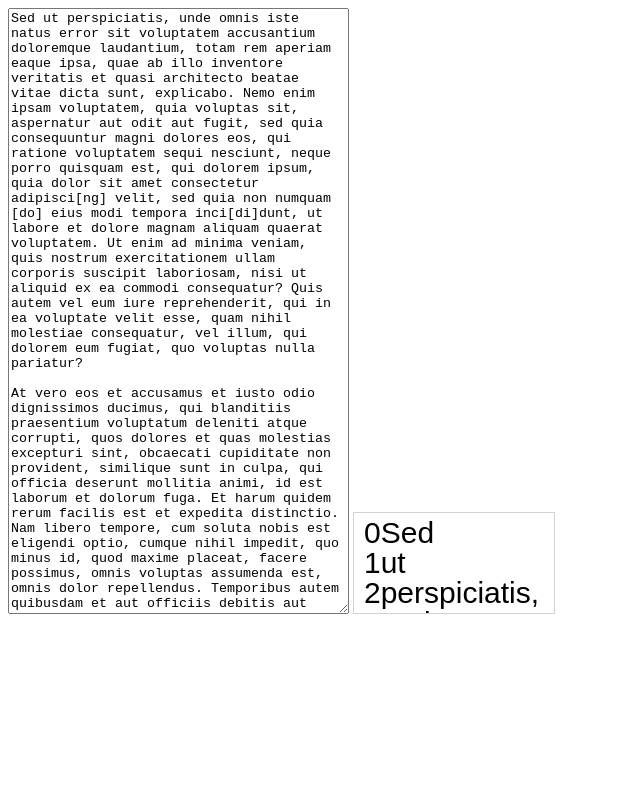
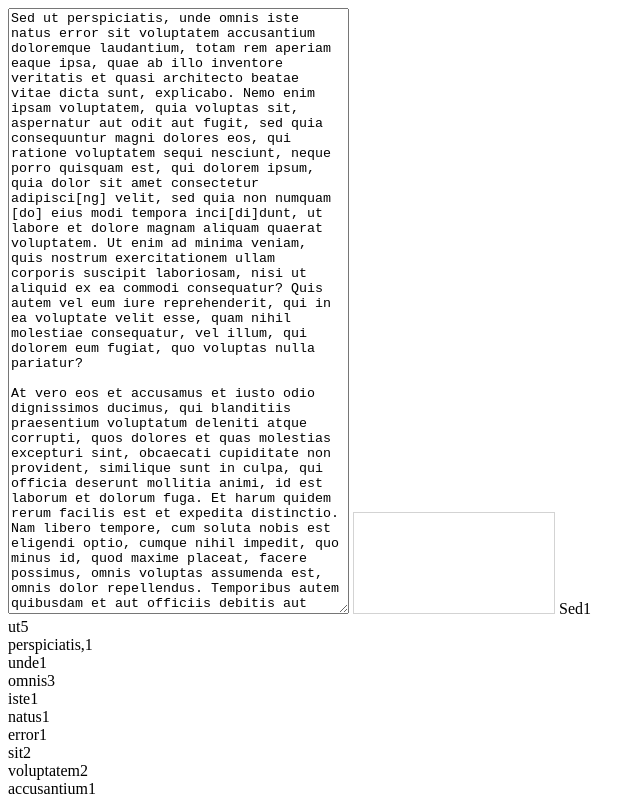
Before and after one commit to mokidoku/text-scrambler, a plain HTML site: page index.html in a window 1280 px wide. Shown: the top 798 px of the page, without its empty margins (0-643 px from the left). Drawn offline with Linux system fonts and the light colour scheme.

Commit message:
more fun with javascript

```diff
--- a/index.html
+++ b/index.html
@@ -18,19 +18,64 @@ Your browser does not support the HTML5 canvas tag.</canvas>
 
 var data_text_object = document.getElementById('data_input');
 var data_text_string = data_text_object.innerHTML;
-var data_text_array = data_text_string.split(" ");
+var word_collection_object = data_text_string.split(" ");
 
-
+var frequency_text_collection_object = scrambler(word_collection_object);
+	console.dir(frequency_text_collection_object);
+/*
 var c = document.getElementById("text_display");
 var ctx = c.getContext("2d");
-for(var i=0; i<data_text_array.length; i++)
+
+for(var i=0; i<word_collection_object.length; i++)
 {
-	var word_string = data_text_array[i];
+	var word_string = word_collection_object[i];
 	var y_coordinate = (i +1) * 30;
 	ctx.font = "30px Arial";
 	ctx.fillText(i + word_string,10,y_coordinate);
 	//document.write(i + word_string);
 }
+*/
+
+//for(var i=0; i<frequency_text_collection_object.length; i++)
+for (prop in frequency_text_collection_object)
+{
+	//var word_string = window.atob(frequency_text_collection_object[i].getproperty);
+	document.write(prop);
+	document.write(frequency_text_collection_object[prop]);
+	document.write('<br>');
+	//alert(frequency_text_collection_object[prop]);
+}
+
+function scrambler(data_text_collection_object)
+{
+	var frequency_text_collection_object = Object();
+	for(var i=0; i<data_text_collection_object.length; i++)
+	{
+		var word_string = data_text_collection_object[i];
+		//var word_b64_string = window.btoa(word_string);
+
+/*
+		if(frequency_text_collection_object.hasOwnProperty(word_b64_string))
+		{
+			frequency_text_collection_object[word_b64_string]++;
+		}
+		else
+		{
+			frequency_text_collection_object[word_b64_string] = 1;
+		}
+*/
+		if(frequency_text_collection_object.hasOwnProperty(word_string))
+		{
+			frequency_text_collection_object[word_string]++;
+		}
+		else
+		{
+			frequency_text_collection_object[word_string] = 1;
+		}
+	}
+	return frequency_text_collection_object;
+}
+
 </script>
 
 </body>
```
